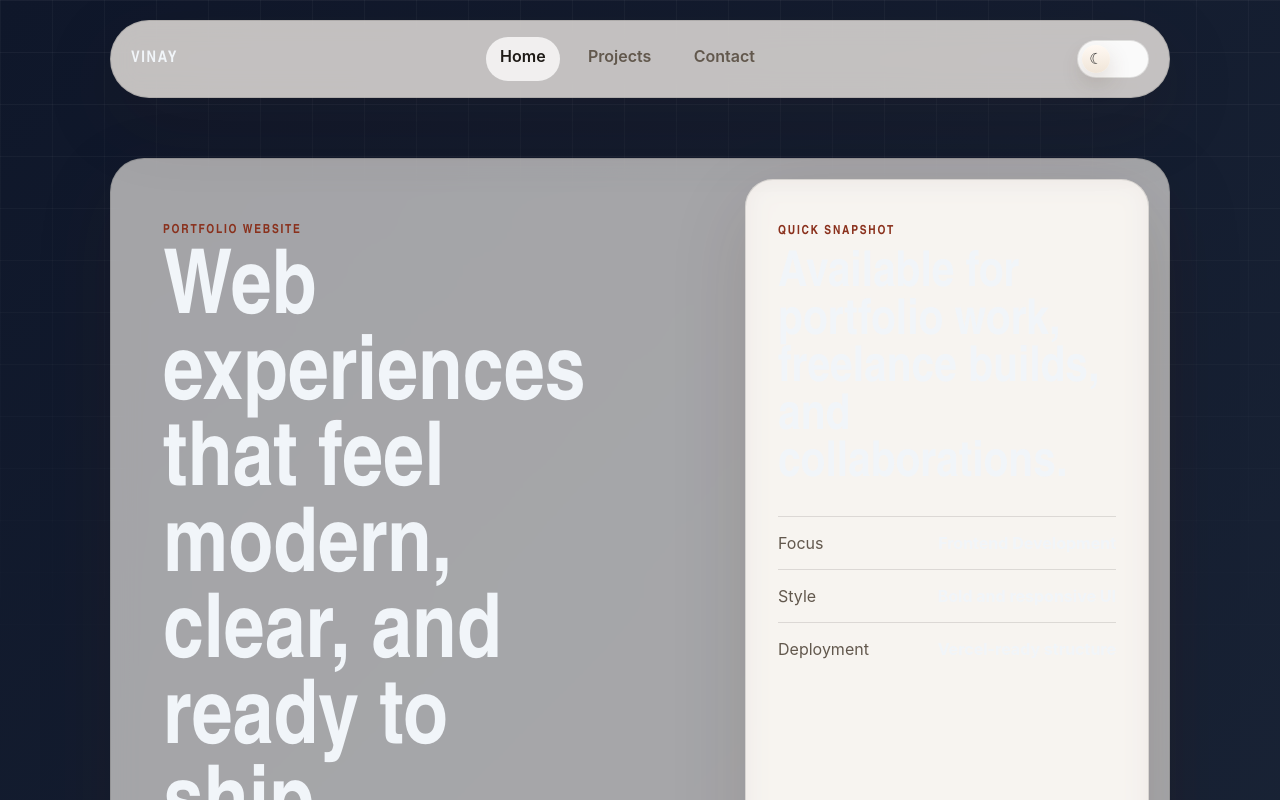
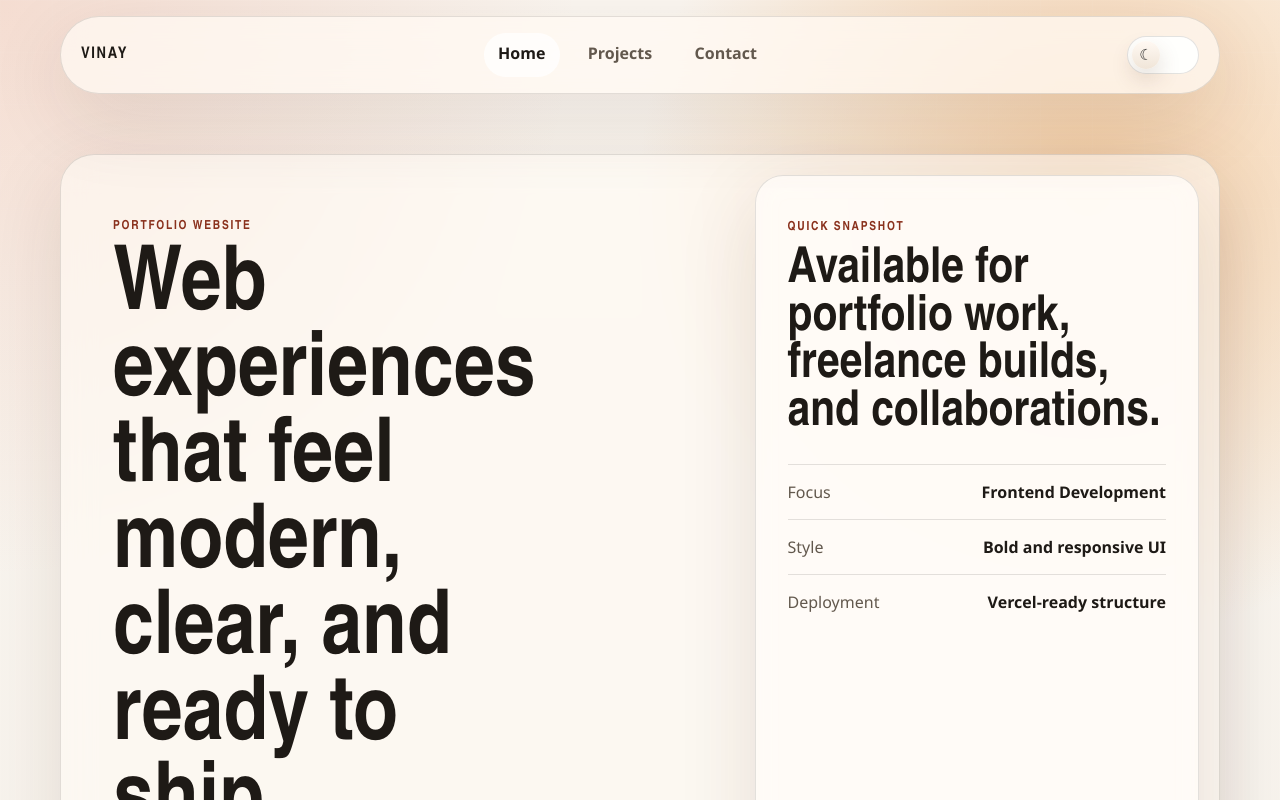
Before and after one commit to NYCTOHXWK/ALPHATEST, a Next.js app: page / in a window 1280 px wide. Shown: the top 800 px of the page. Built offline with nearby package versions, Linux system fonts and the light colour scheme.

Commit message:
Clean up global styles by removing unused CSS
Removed body, section, button, and input styles from globals.css.

Signed-off-by: NYCTO HXWK <143164570+NYCTOHXWK@users.noreply.github.com>

```diff
--- a/app/globals.css
+++ b/app/globals.css
@@ -786,44 +786,3 @@ html[data-theme="dark"] .theme-toggle-thumb {
     padding: 1rem;
   }
 }
-body {
-  font-family: -apple-system, BlinkMacSystemFont, "San Francisco", sans-serif;
-  background: linear-gradient(135deg, #0f172a, #1e293b);
-  color: #f1f5f9;
-}
-
-.page-frame {
-  max-width: 1100px;
-  margin: auto;
-  padding: 20px;
-}
-
-section {
-  backdrop-filter: blur(20px);
-  background: rgba(255,255,255,0.05);
-  border-radius: 20px;
-  padding: 24px;
-  margin-bottom: 20px;
-  box-shadow: 0 10px 30px rgba(0,0,0,0.3);
-  transition: transform 0.3s ease;
-}
-
-section:hover {
-  transform: translateY(-5px);
-}
-
-button {
-  border-radius: 12px;
-  background: rgba(255,255,255,0.1);
-  padding: 10px 18px;
-  border: none;
-  color: white;
-}
-
-input, textarea {
-  background: rgba(255,255,255,0.08);
-  border-radius: 12px;
-  border: none;
-  padding: 10px;
-  color: white;
-}
```
